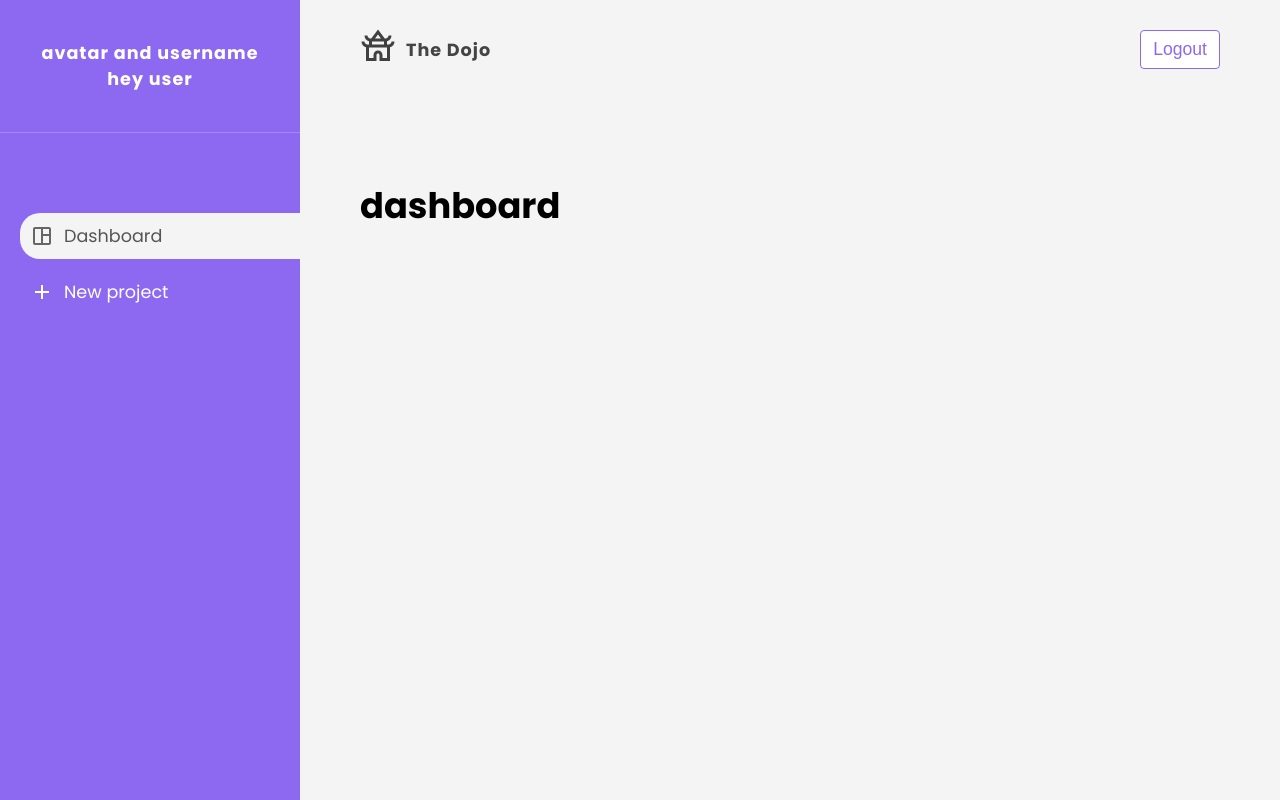
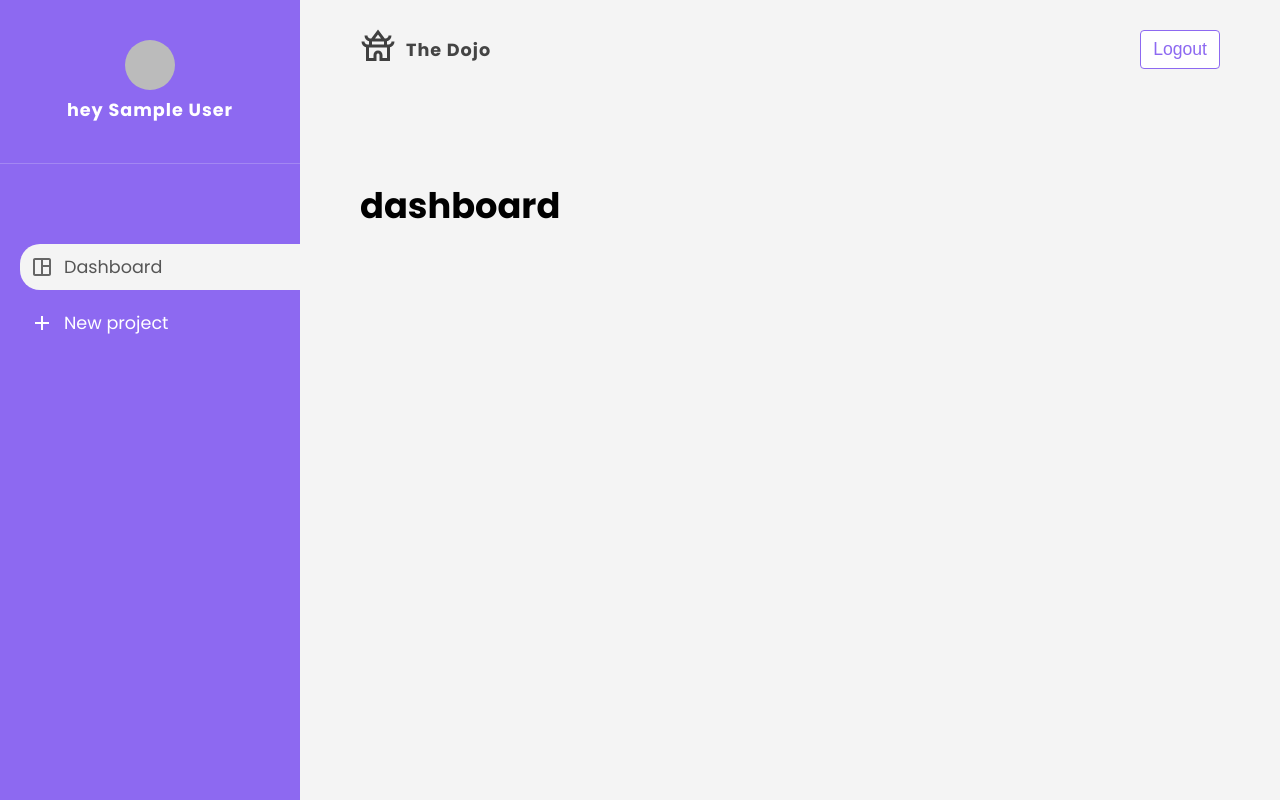
Before and after one commit to chichileishvili/the-dojo, a React (Create React App) app: page / in a window 1280 px wide. Built offline with nearby package versions, Linux system fonts and the light colour scheme; no server answers; sample sign-in values are in the browser's storage.

Commit message:
add: user avatar

```diff
--- /dev/null
+++ b/src/components/avatar.css
@@ -0,0 +1,11 @@
+.avatar {
+  display: inline-block;
+  width: 50px;
+  height: 50px;
+  border-radius: 50%;
+  overflow: hidden;
+}
+.avatar img {
+  width: 100%;
+  height: 100%;
+}
--- /dev/null
+++ b/src/components/avatar.js
@@ -0,0 +1,9 @@
+import './avatar.css'
+
+export default function Avatar({ src }) {
+  return (
+    <div className='avatar'>
+      <img src={src} alt='user avatar' />
+    </div>
+  )
+}
--- a/src/components/sidebar.js
+++ b/src/components/sidebar.js
@@ -2,14 +2,19 @@ import './sidebar.css'
 import Dashboard from '../assets/dashboard_icon.svg'
 import AddIcon from '../assets/add_icon.svg'
 import { NavLink } from 'react-router-dom'
+import Avatar from './avatar'
+import { useAuthContext } from '../hooks/useAuthContext'
 export default function Sidebar() {
+  const { user } = useAuthContext()
   return (
     <div className='sidebar'>
       <div className='sidebar-content'>
-        <div className='user'>
-          {'avatar and username'}
-          <p>hey user</p>
-        </div>
+        {user && (
+          <div className='user'>
+            <Avatar src={user.photoURL} />
+            <p>hey {user.displayName}</p>
+          </div>
+        )}
         <nav className='links'>
           <ul>
             <li>
```
